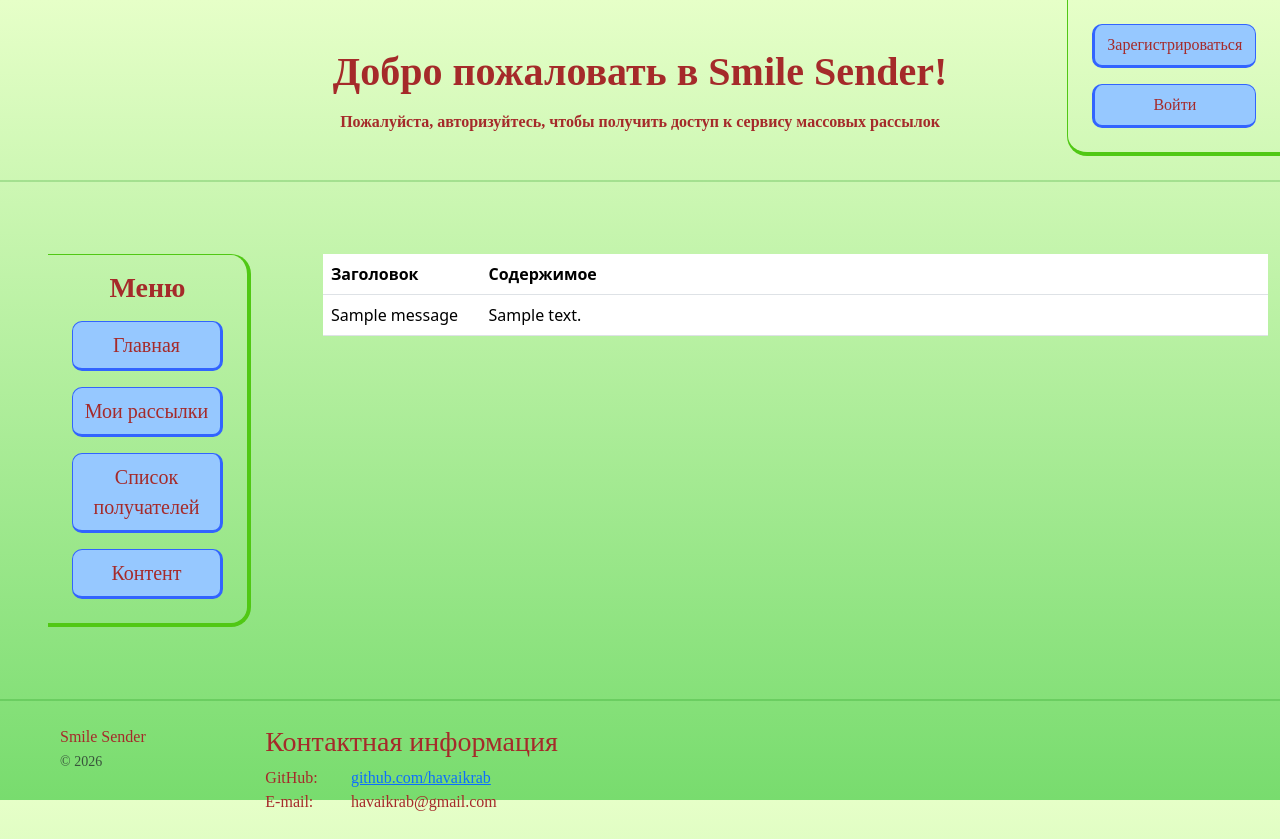
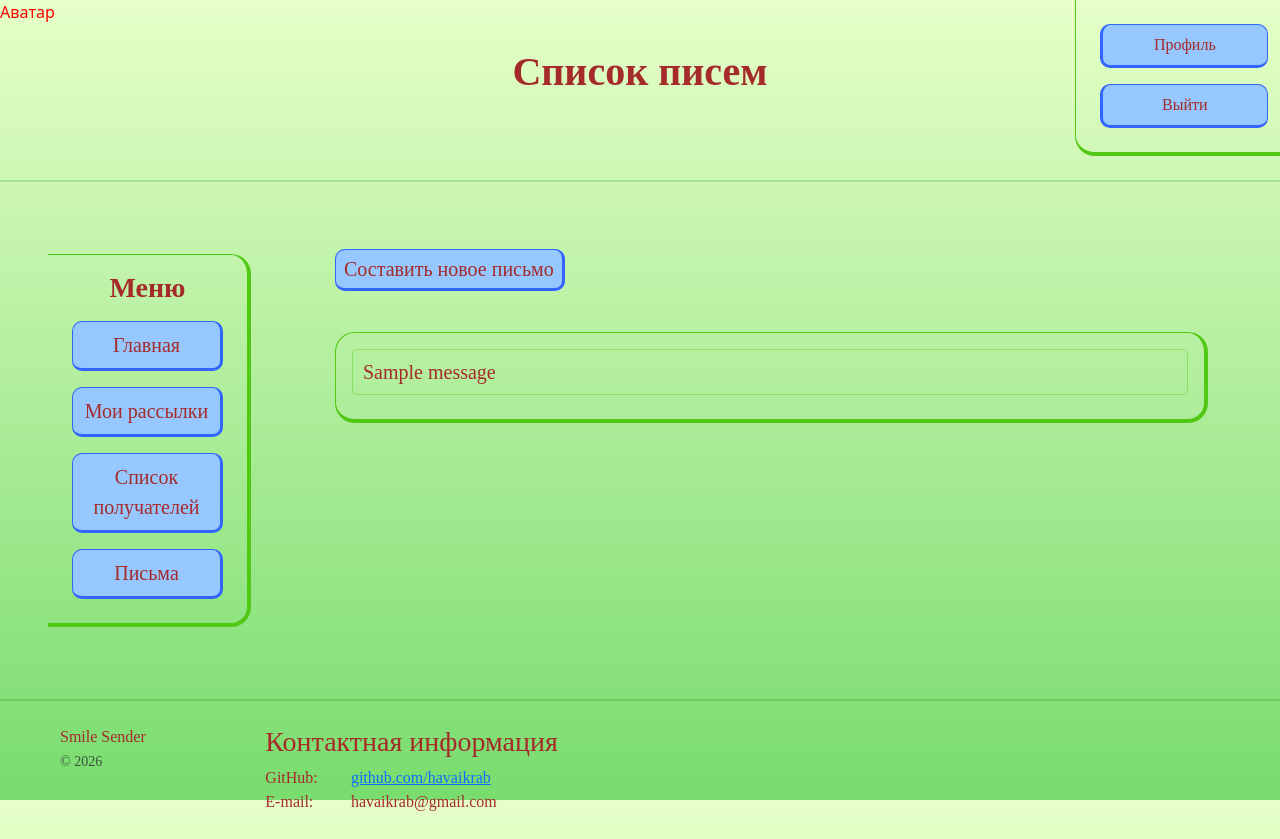
Before and after one commit to havaikrab/smile_sender, a Django app: page /messages/ in a window 1280 px wide. Shown: the top 839 px of the page. Run offline with Django 5.2, Linux system fonts and the light colour scheme; tables that the repository leaves empty hold one stand-in row (values such as "Sample post"); some libraries are stand-ins or nearby versions.

Commit message:
add create/detail message view

```diff
--- a/distribution/templates/distribution/message_list.html
+++ b/distribution/templates/distribution/message_list.html
@@ -3,24 +3,16 @@
 {% load crispy_forms_tags %}
 
 {% block header %}
-    <h1 class="text-center sp-bfc mt-5 fw-bold">Список содержимого рассылок</h1>
+    <h1 class="text-center sp-bfc mt-5 fw-bold">Список писем</h1>
 {% endblock %}
 
 {% block content %}
-    <table class="table table-hover  mt-5">
-        <thead>
-            <tr class="text-start">
-                <th scope="col" class="col-2">Заголовок</th>
-                <th scope="col" class="col-10">Содержимое</th>
-            </tr>
-        </thead>
-        <tbody>
+    <div class="container mt-5">
+        <a class="p-2 sp-nav-but sp-bfc text-center fs-5" href="{% url 'distribution:create_message' %}">Составить новое письмо</a>
+        <div class="sp-cont p-3 me-5 mt-5">
             {% for message in object_list %}
-                <tr class="text-start clickable-row">
-                    <td>{{message.title}}</td>
-                    <td>{{message.content}}</td>
-                </tr>
+                <h5 class="sp-bfc sp-link-row" onclick="window.location.href='{% url 'distribution:message_detail' pk=message.pk %}'">{{message.title}}</h5>
             {% endfor %}
-        </tbody>
-    </table>
+        </div>
+    </div>
 {% endblock %}
--- a/distribution/urls.py
+++ b/distribution/urls.py
@@ -14,4 +14,6 @@ urlpatterns = [
     path("recipients/download_form/", views.DownloadRecipientsFormView.as_view(), name="download_recipients_form"),
     path("recipients/upload_recipients/", views.UploadRecipientListView.as_view(), name="upload_recipients"),
     path("messages/", views.MessageListView.as_view(), name="messages"),
+    path("create_message/", views.MessageCreateView.as_view(), name="create_message"),
+    path("message/<int:pk>/", views.MessageDetailView.as_view(), name="message_detail"),
 ]
--- a/distribution/views.py
+++ b/distribution/views.py
@@ -6,9 +6,9 @@ from django.forms import BaseForm
 from django.http import FileResponse, HttpRequest, HttpResponse
 from django.urls import reverse_lazy
 from django.views import View
-from django.views.generic import CreateView, DeleteView, FormView, ListView, TemplateView, UpdateView
+from django.views.generic import CreateView, DeleteView, DetailView, FormView, ListView, TemplateView, UpdateView
 
-from .forms import SingleRecipientForm, UploadRecipientListForm
+from .forms import MessageForm, SingleRecipientForm, UploadRecipientListForm
 from .models import Message, Recipient
 from .services import ExcelManager
 
@@ -127,7 +127,15 @@ class MessageListView(ListView):
     model = Message
 
 
+class MessageDetailView(DetailView):
+    """Контроллер страницы одного сообщения"""
+
+    model = Message
+
+
 class MessageCreateView(CreateView):
     """Контроллер создания сообщения рассылки"""
 
     model = Message
+    form_class = MessageForm
+    success_url = reverse_lazy("distribution:messages")
--- a/static/css/custom_style.css
+++ b/static/css/custom_style.css
@@ -33,6 +33,18 @@
 }
 
 
+/* Строка-ссылка */
+.sp-link-row {
+    background: transparent;
+    border: 1px solid rgba(80, 200, 20, 0.4);
+    padding: 10px;
+    border-radius: 5px;
+}
+.sp-link-row:hover {
+    background: rgba(80, 200, 20, 0.1);
+}
+
+
 /* Рамка основного содержимого страницы */
 .sp-cont {
     background: transparent;
@@ -44,6 +56,14 @@
     height: auto;
 }
 
+
+/* Второстепенная рамка, разделяющая разные блоки контента */
+.sp-frame {
+    background: rgba(255, 230, 255, 0.5);
+    border: 1px solid rgba(80, 200, 20, 0.4);
+    padding: 10px;
+    border-radius: 5px;
+}
 
 
 /* Фон с градиентом для базового шаблона */
--- a/templates/base.html
+++ b/templates/base.html
@@ -10,7 +10,7 @@
 </head>
 <body class="sp-gr-bckgrnd">
 
-{% if user.is_authenticated %}
+{% if not user.is_authenticated %}
     <div class="row">
         <div class="col-2" style="color: red">
             Аватар
--- a/templates/navigation.html
+++ b/templates/navigation.html
@@ -3,5 +3,5 @@
     <a class="p-2 m-2 sp-nav-but sp-bfc text-center fs-5" href="{% url 'distribution:main' %}">Главная</a>
     <a class="p-2 m-2 sp-nav-but sp-bfc text-center fs-5" href="#">Мои рассылки</a>
     <a class="p-2 m-2 sp-nav-but sp-bfc text-center fs-5" href="{% url 'distribution:recipients' %}">Список получателей</a>
-    <a class="p-2 m-2 sp-nav-but sp-bfc text-center fs-5" href="{% url 'distribution:messages' %}">Контент</a>
+    <a class="p-2 m-2 sp-nav-but sp-bfc text-center fs-5" href="{% url 'distribution:messages' %}">Письма</a>
 </div>
```
Also changed, not shown: distribution/forms.py (+28 -2 lines), distribution/templates/distribution/header.html (deleted, +0 -25 lines), distribution/templates/distribution/message_detail.html (added, +18 -0 lines), distribution/templates/distribution/message_form.html (added, +14 -0 lines).
